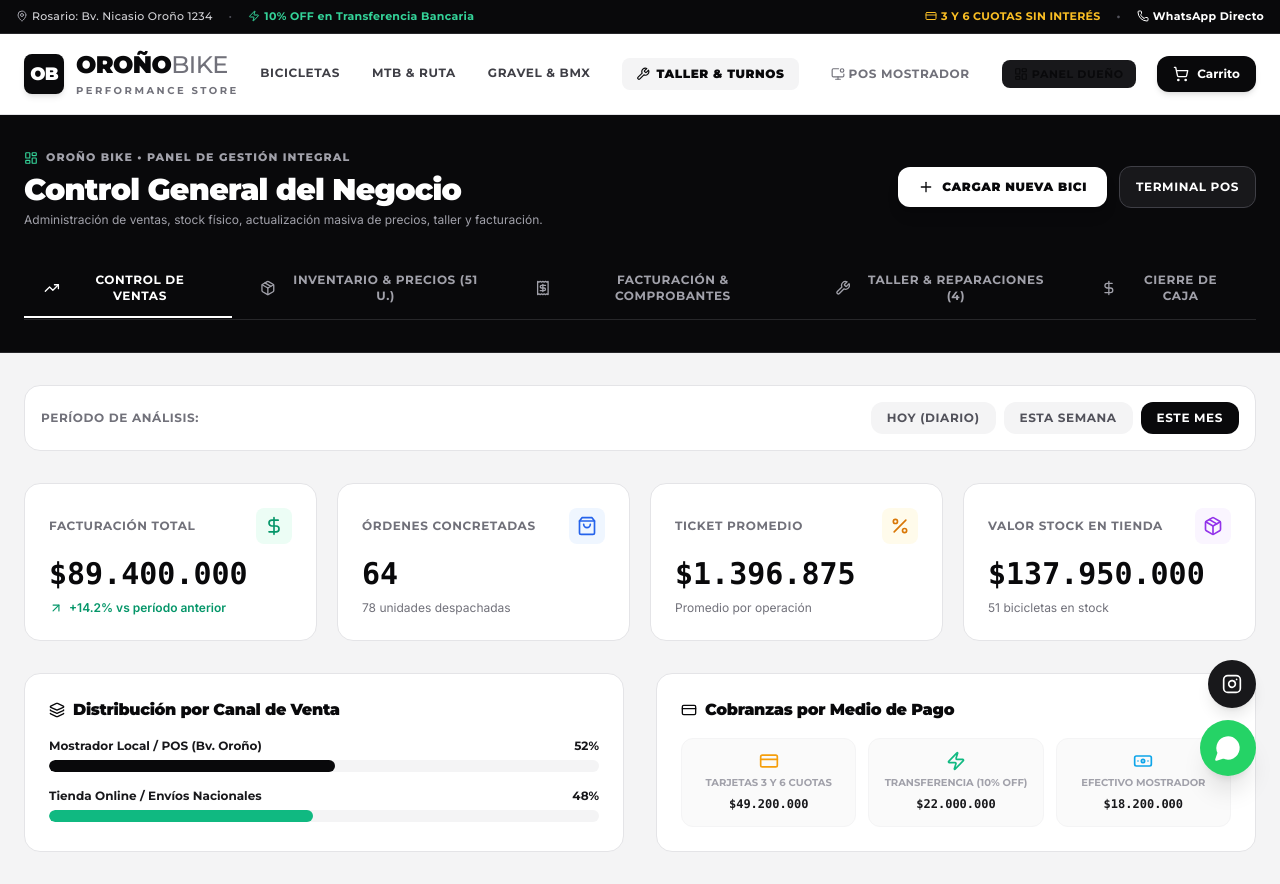
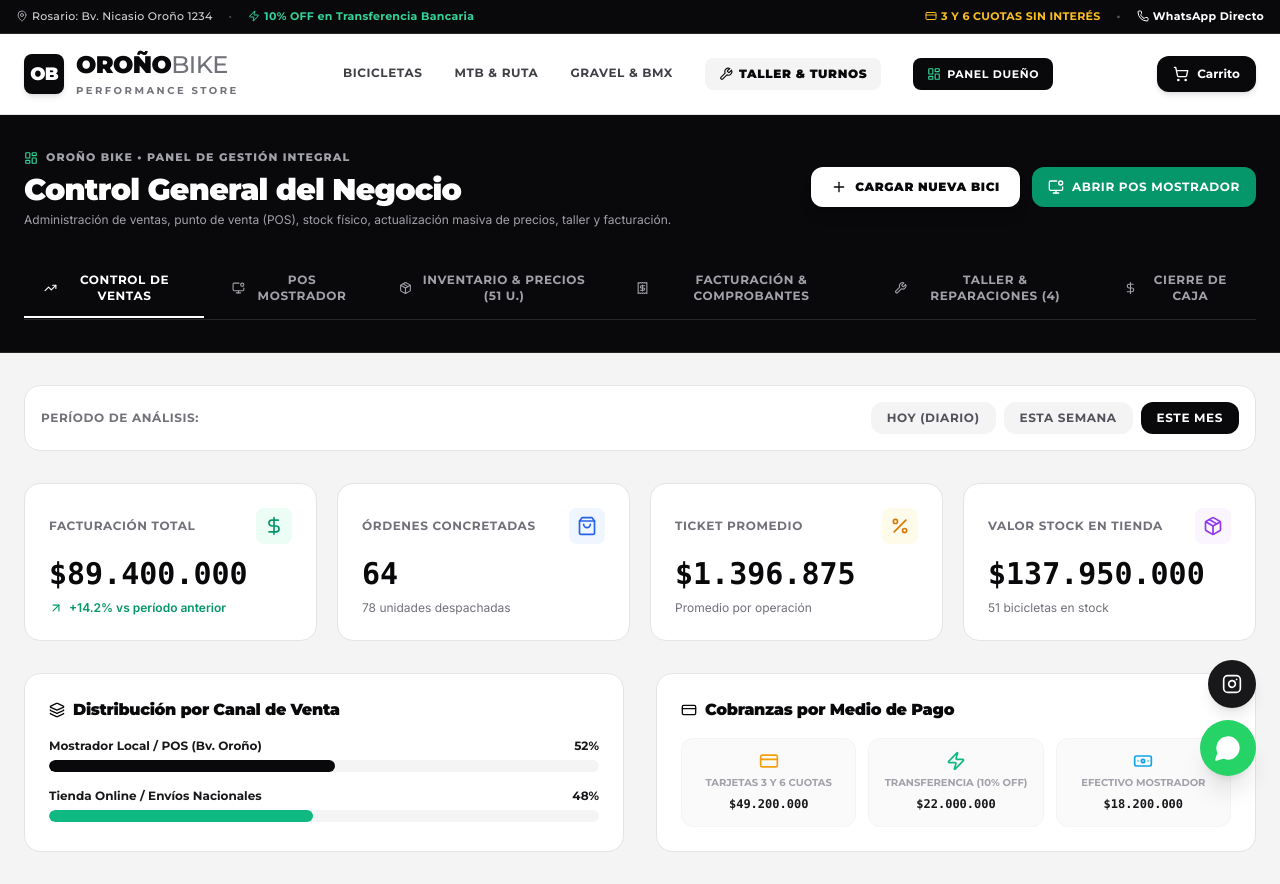
Before and after one commit to lgarcia28/orono-bike, a Next.js app: page /admin in a window 1280 px wide. Built offline with nearby package versions, Linux system fonts and the light colour scheme.

Commit message:
feat: embed POS terminal into admin dashboard and update slow-motion hero video (arroyo fitness style)

```diff
--- a/app/admin/page.tsx
+++ b/app/admin/page.tsx
@@ -5,6 +5,7 @@
 import { Header } from '@/app/components/layout/Header';
 import { ORO_BIKES_CATALOG } from '@/lib/data/bikes';
 import { ProductWithVariants, ProductVariant } from '@/lib/supabase/types';
+import { PointOfSaleInterface } from '@/app/components/pos/PointOfSaleInterface';
 import {
   LayoutDashboard,
   Package,
@@ -35,9 +36,10 @@
   Calendar,
   Layers,
   Bike,
+  MonitorDot,
 } from 'lucide-react';
 
-type AdminTab = 'ventas' | 'inventario' | 'facturacion' | 'taller' | 'caja';
+type AdminTab = 'ventas' | 'pos' | 'inventario' | 'facturacion' | 'taller' | 'caja';
 type TimeFilter = 'hoy' | 'semana' | 'mes';
 
 export default function AdminDashboardPage() {
@@ -56,7 +58,6 @@
   const [invoiceType, setInvoiceType] = useState<'B' | 'A'>('B');
   const [invoiceCustomer, setInvoiceCustomer] = useState({ name: '', doc: '', email: '' });
   const [invoiceAmount, setInvoiceAmount] = useState<number>(0);
-  const [invoiceConcept, setInvoiceConcept] = useState('Venta de Bicicleta / Indumentaria');
   const [invoicesList, setInvoicesList] = useState([
     {
       id: 'FAC-0001-00004521',
@@ -331,7 +332,7 @@
               Control General del Negocio
             </h1>
             <p className="text-xs text-zinc-400 mt-1">
-              Administración de ventas, stock físico, actualización masiva de precios, taller y facturación.
+              Administración de ventas, punto de venta (POS), stock físico, actualización masiva de precios, taller y facturación.
             </p>
           </div>
 
@@ -342,12 +343,12 @@
             >
               <Plus className="w-4 h-4" /> Cargar Nueva Bici
             </Link>
-            <Link
-              href="/pos"
-              className="border border-zinc-700 hover:border-white bg-zinc-900 text-white font-heading text-xs font-bold uppercase tracking-wider px-4 py-3 rounded-xl flex items-center gap-2 transition-colors"
+            <button
+              onClick={() => setActiveTab('pos')}
+              className="bg-emerald-600 hover:bg-emerald-500 text-white font-heading text-xs font-bold uppercase tracking-wider px-4 py-3 rounded-xl flex items-center gap-2 transition-colors shadow-sm"
             >
-              Terminal POS
-            </Link>
+              <MonitorDot className="w-4 h-4" /> Abrir POS Mostrador
+            </button>
           </div>
         </div>
 
@@ -362,6 +363,16 @@
             }`}
           >
             <TrendingUp className="w-4 h-4" /> Control de Ventas
+          </button>
+          <button
+            onClick={() => setActiveTab('pos')}
+            className={`px-5 py-3 font-heading text-xs font-bold uppercase tracking-wider border-b-2 transition-all flex items-center gap-2 ${
+              activeTab === 'pos'
+                ? 'border-emerald-400 text-emerald-400 font-black'
+                : 'border-transparent text-zinc-400 hover:text-zinc-200'
+            }`}
+          >
+            <MonitorDot className="w-4 h-4" /> POS Mostrador
           </button>
           <button
             onClick={() => setActiveTab('inventario')}
@@ -408,6 +419,26 @@
 
       {/* Tab Contents */}
       <main className="max-w-7xl mx-auto w-full px-4 sm:px-6 py-8 flex-1">
+        {/* ========================================================= */}
+        {/* TAB: POS MOSTRADOR (PUNTO DE VENTA)                       */}
+        {/* ========================================================= */}
+        {activeTab === 'pos' && (
+          <div className="space-y-4 animate-fadeIn">
+            <div className="bg-white p-4 rounded-2xl border border-zinc-200 shadow-xs flex justify-between items-center">
+              <div className="flex items-center gap-2">
+                <span className="w-2.5 h-2.5 rounded-full bg-emerald-500 animate-pulse" />
+                <span className="text-xs font-heading font-bold text-zinc-800 uppercase tracking-wider">
+                  Caja Mostrador Activa • Bv. Nicasio Oroño 1234
+                </span>
+              </div>
+              <span className="text-xs font-mono text-zinc-500">
+                Lector de código de barras conectado
+              </span>
+            </div>
+            <PointOfSaleInterface />
+          </div>
+        )}
+
         {/* ========================================================= */}
         {/* TAB 1: CONTROL DE VENTAS & MÉTRICAS                       */}
         {/* ========================================================= */}
@@ -726,7 +757,7 @@
                   </thead>
                   <tbody className="divide-y divide-zinc-200 font-medium">
                     {filteredProducts.map((p) =>
-                      p.variants.map((v, vIndex) => (
+                      p.variants.map((v) => (
                         <tr key={`${p.id}-${v.id}`} className="hover:bg-zinc-50/80 transition-colors">
                           <td className="py-3 px-4">
                             <div className="flex items-center gap-3">
--- a/app/components/layout/Header.tsx
+++ b/app/components/layout/Header.tsx
@@ -15,7 +15,6 @@
   Truck,
   Phone,
   LayoutDashboard,
-  MonitorDot,
 } from 'lucide-react';
 
 interface HeaderProps {
@@ -59,7 +58,7 @@
 
       {/* Main Navigation Bar */}
       <div className="max-w-7xl mx-auto px-4 sm:px-6 h-20 flex items-center justify-between gap-4">
-        {/* Brand Logo (Modern Sports Typography) */}
+        {/* Brand Logo */}
         <Link href="/" className="flex items-center gap-3 shrink-0 group">
           <div className="w-10 h-10 bg-zinc-950 text-white font-heading font-black flex items-center justify-center rounded-lg text-lg tracking-tighter shadow-md group-hover:bg-zinc-800 transition-colors">
             OB
@@ -92,16 +91,10 @@
             <Wrench className="w-3.5 h-3.5" /> Taller & Turnos
           </Link>
           <Link
-            href="/pos"
-            className="flex items-center gap-1 text-zinc-500 hover:text-zinc-950 transition-colors"
+            href="/admin"
+            className="flex items-center gap-1.5 text-white bg-zinc-950 px-3.5 py-2 rounded-lg hover:bg-zinc-800 transition-colors text-[11px] font-bold shadow-xs"
           >
-            <MonitorDot className="w-3.5 h-3.5" /> POS Mostrador
-          </Link>
-          <Link
-            href="/admin"
-            className="flex items-center gap-1 text-zinc-950 bg-zinc-900 text-white px-3 py-1.5 rounded-lg hover:bg-zinc-800 transition-colors text-[11px]"
-          >
-            <LayoutDashboard className="w-3.5 h-3.5" /> Panel Dueño
+            <LayoutDashboard className="w-3.5 h-3.5 text-emerald-400" /> Panel Dueño
           </Link>
         </nav>
 
@@ -153,20 +146,12 @@
               <Wrench className="w-4 h-4 text-zinc-400" />
             </Link>
             <Link
-              href="/pos"
-              onClick={() => setMobileMenuOpen(false)}
-              className="py-2 border-b border-zinc-100 flex items-center justify-between"
-            >
-              <span>Punto de Venta Mostrador (POS)</span>
-              <MonitorDot className="w-4 h-4 text-zinc-400" />
-            </Link>
-            <Link
               href="/admin"
               onClick={() => setMobileMenuOpen(false)}
               className="py-2 bg-zinc-950 text-white px-4 rounded-xl flex items-center justify-between"
             >
-              <span>Panel de Gestión para el Dueño</span>
-              <LayoutDashboard className="w-4 h-4 text-white" />
+              <span>Panel de Gestión (Dueño)</span>
+              <LayoutDashboard className="w-4 h-4 text-emerald-400" />
             </Link>
           </nav>
         </div>
--- a/app/page.tsx
+++ b/app/page.tsx
@@ -27,7 +27,7 @@
 
   React.useEffect(() => {
     if (videoRef.current) {
-      videoRef.current.playbackRate = 0.6; // Efecto cámara lenta elegante y suave
+      videoRef.current.playbackRate = 0.75; // Cámara lenta fluida y cinematográfica
     }
   }, []);
 
@@ -58,7 +58,7 @@
         onOpenCart={() => setIsCartOpen(true)}
       />
 
-      {/* Hero Section con Video de Fondo en Cámara Lenta */}
+      {/* Hero Section con Video de Fondo en Cámara Lenta Cinemática */}
       <section className="relative text-white overflow-hidden py-28 sm:py-40 px-4 sm:px-6 border-b border-zinc-800">
         {/* Background Video */}
         <div className="absolute inset-0 w-full h-full overflow-hidden">
@@ -69,11 +69,19 @@
             muted
             playsInline
             onLoadedMetadata={(e) => {
-              e.currentTarget.playbackRate = 0.6;
+              e.currentTarget.playbackRate = 0.75;
             }}
             poster="https://images.unsplash.com/photo-1517649763962-0c623266ddc0?auto=format&fit=crop&w=1920&q=80"
             className="w-full h-full object-cover scale-105"
           >
+            <source
+              src="/videos/hero-cycling.mp4"
+              type="video/mp4"
+            />
+            <source
+              src="/videos/hero-cycling-2.mp4"
+              type="video/mp4"
+            />
             <source
               src="/videos/hero-cycling.webm"
               type="video/webm"
@@ -81,7 +89,7 @@
           </video>
           {/* High-End Dark Gradient Overlay for Maximum Text Contrast */}
           <div className="absolute inset-0 bg-gradient-to-r from-zinc-950/95 via-zinc-950/80 to-zinc-950/50 backdrop-blur-[0.5px]" />
-          <div className="absolute inset-0 bg-black/30" />
+          <div className="absolute inset-0 bg-black/35" />
         </div>
 
         <div className="max-w-7xl mx-auto grid grid-cols-1 lg:grid-cols-12 gap-12 items-center relative z-10">
@@ -241,8 +249,7 @@
             <ul className="space-y-2.5 text-zinc-400">
               <li><a href="#bicicletas" className="hover:text-white transition-colors">Catálogo de Bicicletas</a></li>
               <li><Link href="/taller" className="hover:text-white transition-colors">Turnos de Taller Mecánico</Link></li>
-              <li><Link href="/pos" className="hover:text-white transition-colors">Punto de Venta POS Mostrador</Link></li>
-              <li><Link href="/admin" className="text-zinc-300 hover:text-white font-bold transition-colors flex items-center gap-1"><LayoutDashboard className="w-3.5 h-3.5" /> Panel de Gestión (Dueño)</Link></li>
+              <li><Link href="/admin" className="text-zinc-300 hover:text-white font-bold transition-colors flex items-center gap-1"><LayoutDashboard className="w-3.5 h-3.5 text-emerald-400" /> Panel de Gestión (Dueño)</Link></li>
             </ul>
           </div>
           <div>
```
Also changed, not shown: 2 other files (tests, documents, lock files or other folders).
